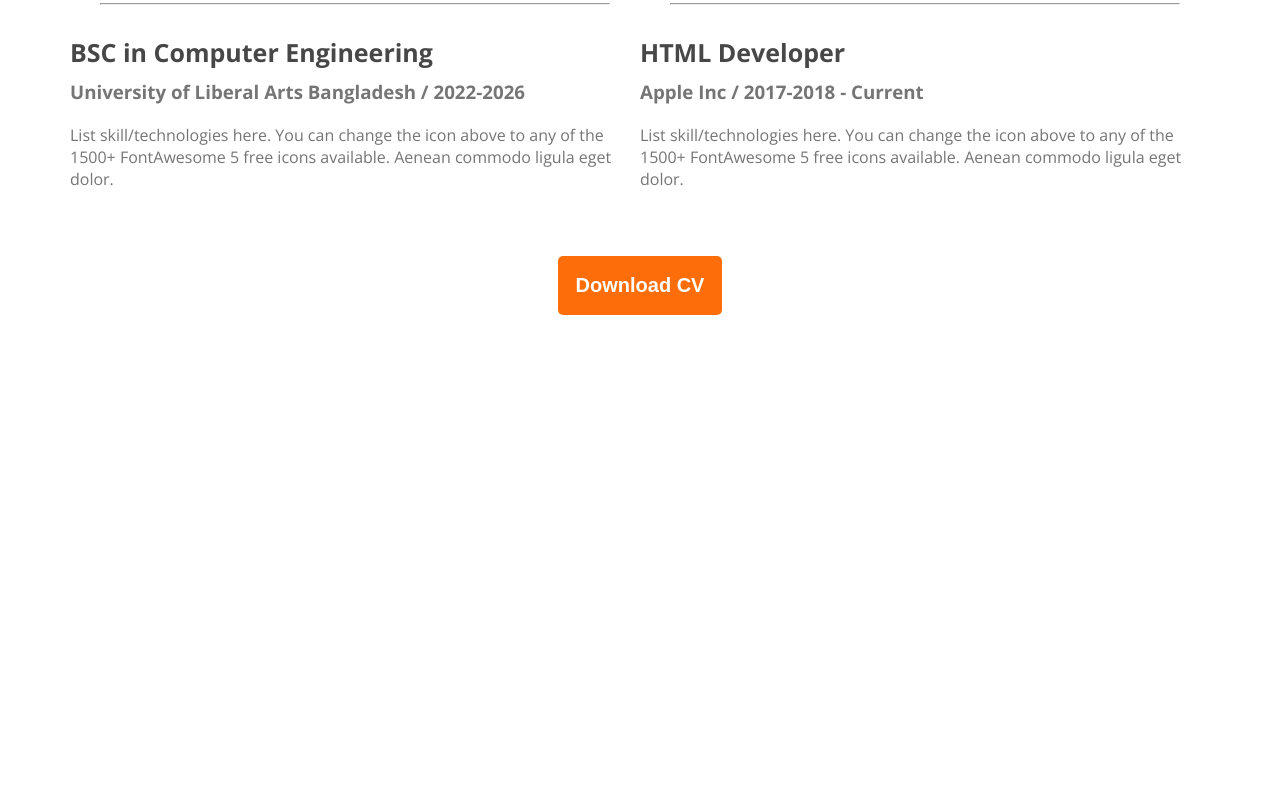
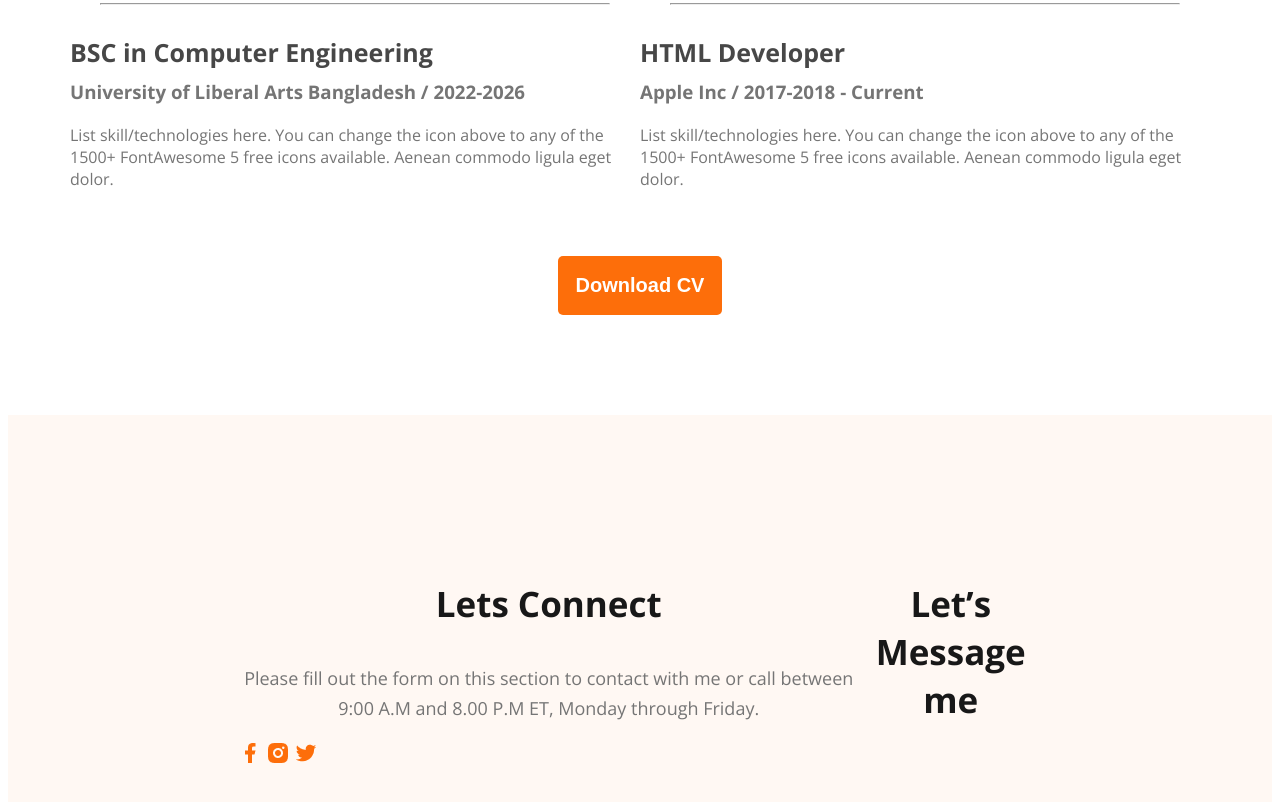
Before and after one commit to SaPa36/developer-portfolio, a plain HTML site: page index.html in a window 1280 px wide. Shown: the part 2954-3756 px from the top of the page. Before the commit the page ends 3277 px from the top, so only its background shows below. Drawn offline with nearby package versions, Linux system fonts and the light colour scheme.

Commit message:
added footer

```diff
--- a/index.html
+++ b/index.html
@@ -153,6 +153,23 @@
 
         </section>
     </main>
-    <footer></footer>
+    <footer>
+        <div class="footer-column">
+            <h3 class="section-title">
+                Lets Connect
+            </h3>
+            <p class="section-description">
+                Please fill out the form on this section to contact with me or call between 9:00 A.M and 8.00 P.M ET, Monday through Friday.
+            </p>
+            <div class="social-link">
+                <a href=""><img src="/images/icons/facebook.png" alt=""></a>
+            <a href=""><img src="/images/icons/insta.png" alt=""></a>
+            <a href=""><img src="/images/icons/twitter.png" alt=""></a>
+            </div>
+        </div>
+        <div class="footer-column">
+            <h3 class="section-title">Let’s Message me</h3>
+        </div>
+    </footer>
 </body>
 </html>
--- a/styles/portfolio.css
+++ b/styles/portfolio.css
@@ -188,3 +188,11 @@ margin-bottom: 10px;
     text-align: center;
     margin-top: 50px;
 }
+
+/* footer style */
+footer{
+    display: flex;
+    background: rgb(255, 248, 243);
+    margin-top: 100px;
+    padding: 130px 230px;
+}
```
